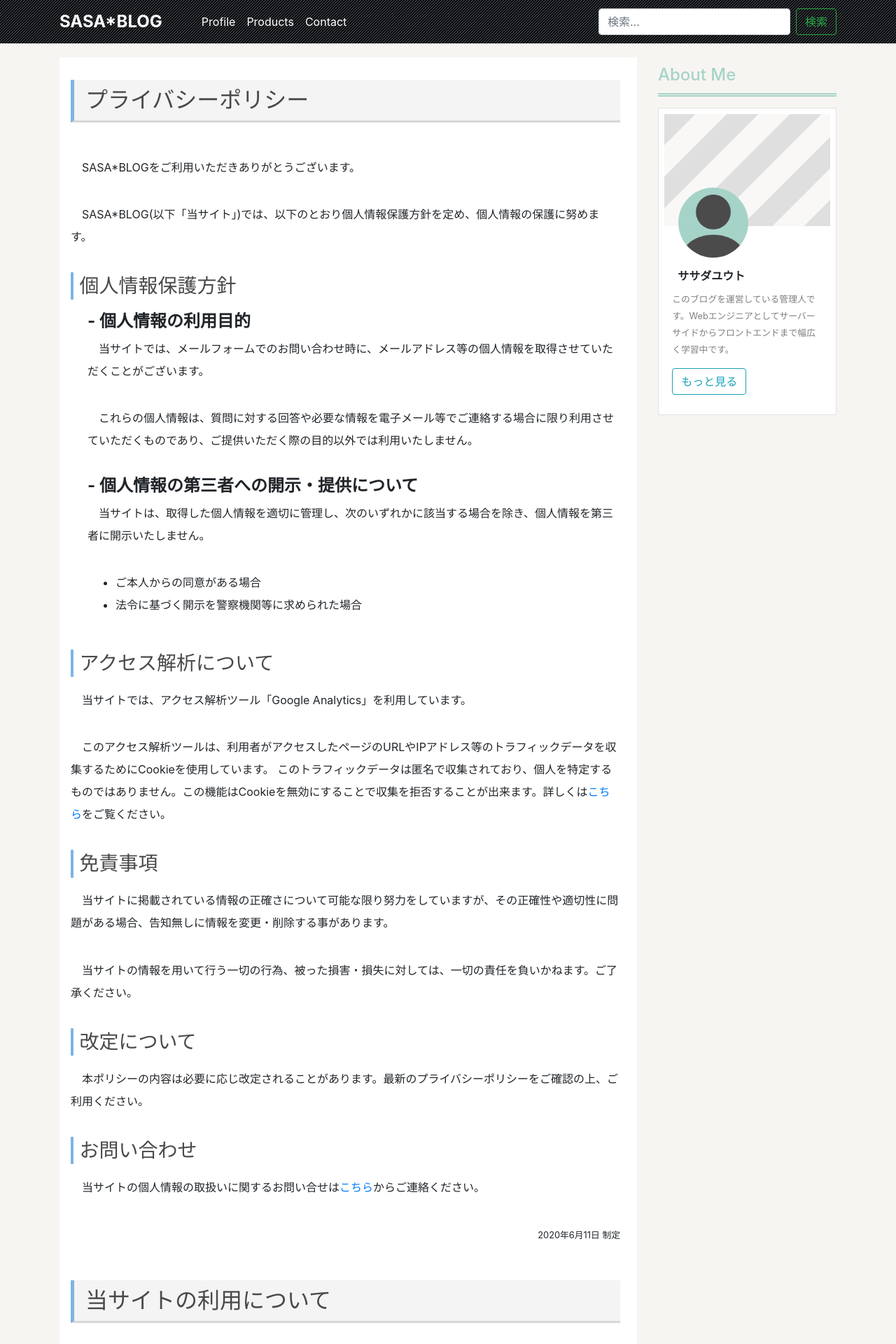
After one commit to sasada033/blog, a Django app: template post/templates/post/privacy.html in a window 1280 px wide. The commit adds this page. Shown: the top 1920 px of the page at 70% size. Run offline with Django 3.2, Linux system fonts and the light colour scheme; the template is opened without the code that fills it, so the values that code supplies are empty; some libraries are stand-ins or nearby versions.

Commit message:
add privacy-policy

```diff
--- a/post/templates/post/base.html
+++ b/post/templates/post/base.html
@@ -103,7 +103,7 @@
                                 <a href="{% url 'post:inquiry' %}">お問い合わせ</a>
                             </li>
                             <li>
-                                <a href="#">プライバシーポリシー</a>
+                                <a href="{% url 'post:privacy' %}">プライバシーポリシー</a>
                             </li>
                         </ul>
                     </div>
--- a/post/templates/post/detail.html
+++ b/post/templates/post/detail.html
@@ -22,7 +22,7 @@
             </dd>
         </dl>
     </div>
-    <article class="pb-5 border-bottom">
+    <article class="border-bottom pb-5">
         {{ post.content | markdown_to_html | urlize }}
     </article>
 </main>
--- /dev/null
+++ b/post/templates/post/privacy.html
@@ -0,0 +1,50 @@
+{% extends 'post/base.html' %}
+
+{% block title %}プライバシーポリシー - SASA*BLOG{% endblock %}
+
+
+{% block contents %}
+
+<div id="privacy">
+    <div class="border-bottom">
+        <div class="mb-5">
+            <h2>プライバシーポリシー</h2>
+            <p>SASA*BLOGをご利用いただきありがとうございます。</p>
+            <p>SASA*BLOG(以下「当サイト」)では、以下のとおり個人情報保護方針を定め、個人情報の保護に努めます。</p>
+            <h3>個人情報保護方針</h3>
+            <div class="ml-4 mb-5">
+                <h4 > - 個人情報の利用目的</h4>
+                <p>当サイトでは、メールフォームでのお問い合わせ時に、メールアドレス等の個人情報を取得させていただくことがございます。</p>
+                <p>これらの個人情報は、質問に対する回答や必要な情報を電子メール等でご連絡する場合に限り利用させていただくものであり、ご提供いただく際の目的以外では利用いたしません。</p>
+                <h4> - 個人情報の第三者への開示・提供について</h4>
+                <p>当サイトは、取得した個人情報を適切に管理し、次のいずれかに該当する場合を除き、個人情報を第三者に開示いたしません。</p>
+                <ul>
+                    <li>ご本人からの同意がある場合</li>
+                    <li>法令に基づく開示を警察機関等に求められた場合</li>
+                </ul>
+            </div>
+            <h3>アクセス解析について</h3>
+            <p>当サイトでは、アクセス解析ツール「Google Analytics」を利用しています。</p>
+            <p>このアクセス解析ツールは、利用者がアクセスしたページのURLやIPアドレス等のトラフィックデータを収集するためにCookieを使用しています。 このトラフィックデータは匿名で収集されており、個人を特定するものではありません。この機能はCookieを無効にすることで収集を拒否することが出来ます。詳しくは<a href="#">こちら</a>をご覧ください。</p>
+            <h3>免責事項</h3>
+            <p>当サイトに掲載されている情報の正確さについて可能な限り努力をしていますが、その正確性や適切性に問題がある場合、告知無しに情報を変更・削除する事があります。</p>
+            <p>当サイトの情報を用いて行う一切の行為、被った損害・損失に対しては、一切の責任を負いかねます。ご了承ください。</p>
+            <h3>改定について</h3>
+            <p>本ポリシーの内容は必要に応じ改定されることがあります。最新のプライバシーポリシーをご確認の上、ご利用ください。</p>
+            <h3>お問い合わせ</h3>
+            <p>当サイトの個人情報の取扱いに関するお問い合せは<a href="{% url 'post:inquiry' %}">こちら</a>からご連絡ください。</p>
+            <p class="text-right"><small>2020年6月11日 制定</small></p>
+        </div>
+        <!-- End Privacy Policy-->
+        <div>
+            <h2>当サイトの利用について</h2>
+            <h3>著作権等知的財産権</h3>
+            <p>当サイトに掲載されている文章、画像等に関する著作権、その他の知的財産権については当サイト所有者に帰属します。利用者は、著作権法により認められている引用の範囲である場合を除き、これらの一部又は全部をそのままあるいは改変して転用、複製等をすることを禁じます。</p>
+            <p class="text-right"><small>以上</small></p>
+        </div>
+        <!-- End Terms of Service-->
+    </div>
+</div>
+<!-- /#privacy -->
+
+{% endblock %}
--- a/post/urls.py
+++ b/post/urls.py
@@ -4,6 +4,7 @@ from . import views
 app_name = 'post'
 
 urlpatterns = [
+    path('privacy/', views.PrivacyPolicyView.as_view(), name='privacy'),
     path('inquiry/', views.InquiryView.as_view(), name='inquiry'),
     path('detail/<int:pk>/', views.PostDetailView.as_view(), name='post_detail'),
     path('<str:tag>/', views.IndexView.as_view(), name='index_tag'),
--- a/post/views.py
+++ b/post/views.py
@@ -45,7 +45,7 @@ class PostDetailView(generic.DetailView):
 
 
 class InquiryView(generic.FormView):
-    template_name = "post/inquiry.html"
+    template_name = 'post/inquiry.html'
     form_class = InquiryForm
     success_url = reverse_lazy('post:inquiry')
 
@@ -54,3 +54,7 @@ class InquiryView(generic.FormView):
         messages.success(self.request, '管理人宛にメールを送信しました。お問い合わせありがとうございます。')
         logger.info('Inquiry sent by {}'.format(form.cleaned_data['name']))
         return super().form_valid(form)
+
+
+class PrivacyPolicyView(generic.TemplateView):
+    template_name = 'post/privacy.html'
--- a/static/css/mystyle.css
+++ b/static/css/mystyle.css
@@ -19,10 +19,10 @@ body {
     flex: 1;
 }
 
-main, #inquiry {
+main, #inquiry, #privacy {
     background-color: #FFF;
     line-height: 2rem;
-    padding: 2rem 1rem;
+    padding: 2rem 1.5rem 5rem 1.0rem;
 }
 
 h1 {
@@ -39,7 +39,7 @@ article h2 {
     border-left: solid 5px #ffaf58;/*左線（実線 太さ 色）*/
 }
 
-article h3 {
+article h3, #privacy h3 {
     margin-bottom: 0.6em;
     padding: 0.1em 0.3em;/*上下 左右の余白*/
     color: #494949;/*文字色*/
@@ -47,17 +47,22 @@ article h3 {
     border-left: solid 4px #7db4e6;/*左線*/
 }
 
-article h4 {
+article h4, #privacy h4 {
     font-weight: bolder;
 }
 
-#inquiry h2 {
+#inquiry h2, #privacy h2 {
     margin-bottom: 3rem;
     padding: 0.6rem 1rem;/*文字の上下 左右の余白*/
     color: #494949;/*文字色*/
     background: #f4f4f4;/*背景色*/
     border-left: solid 5px #7db4e6;/*左線*/
     border-bottom: solid 3px #d7d7d7;/*下線*/
+}
+
+#privacy p {
+    text-indent: 1em;
+    margin-bottom: 2.2em;
 }
 
 .card-body {
```
